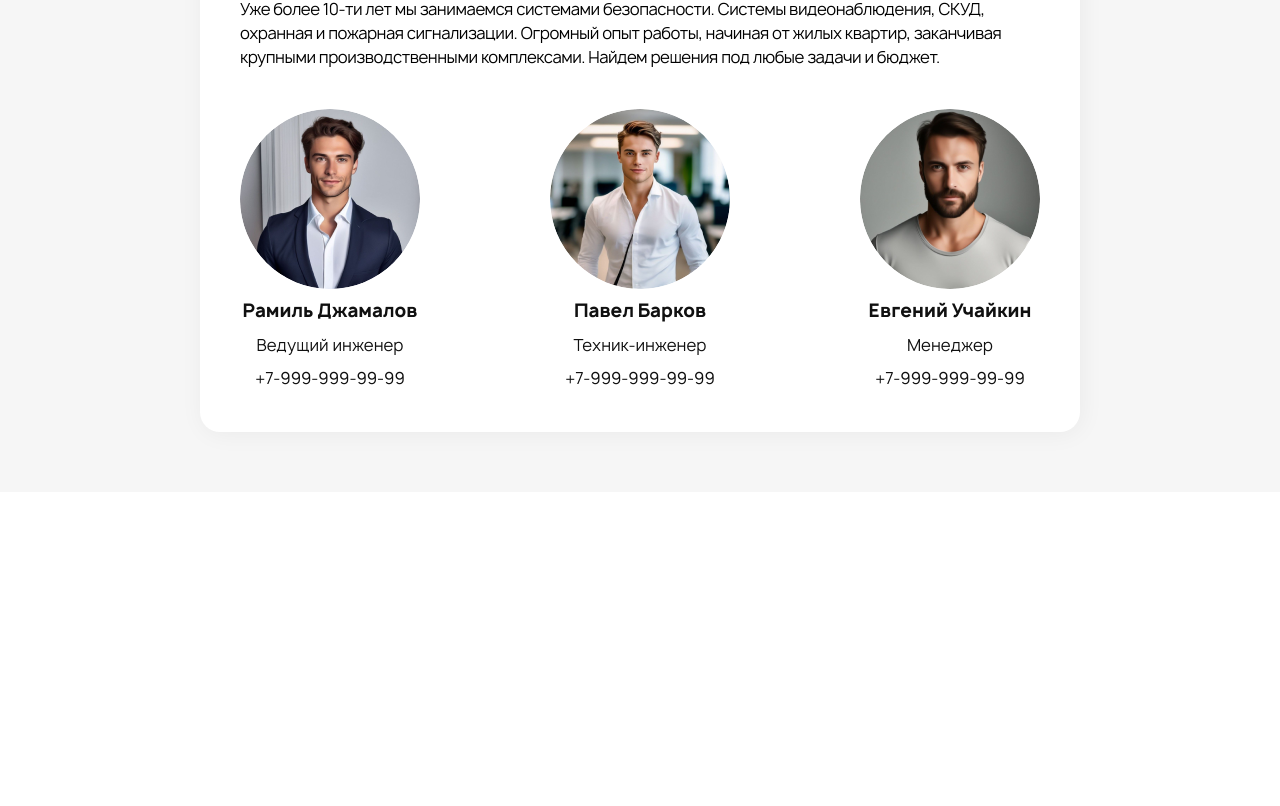
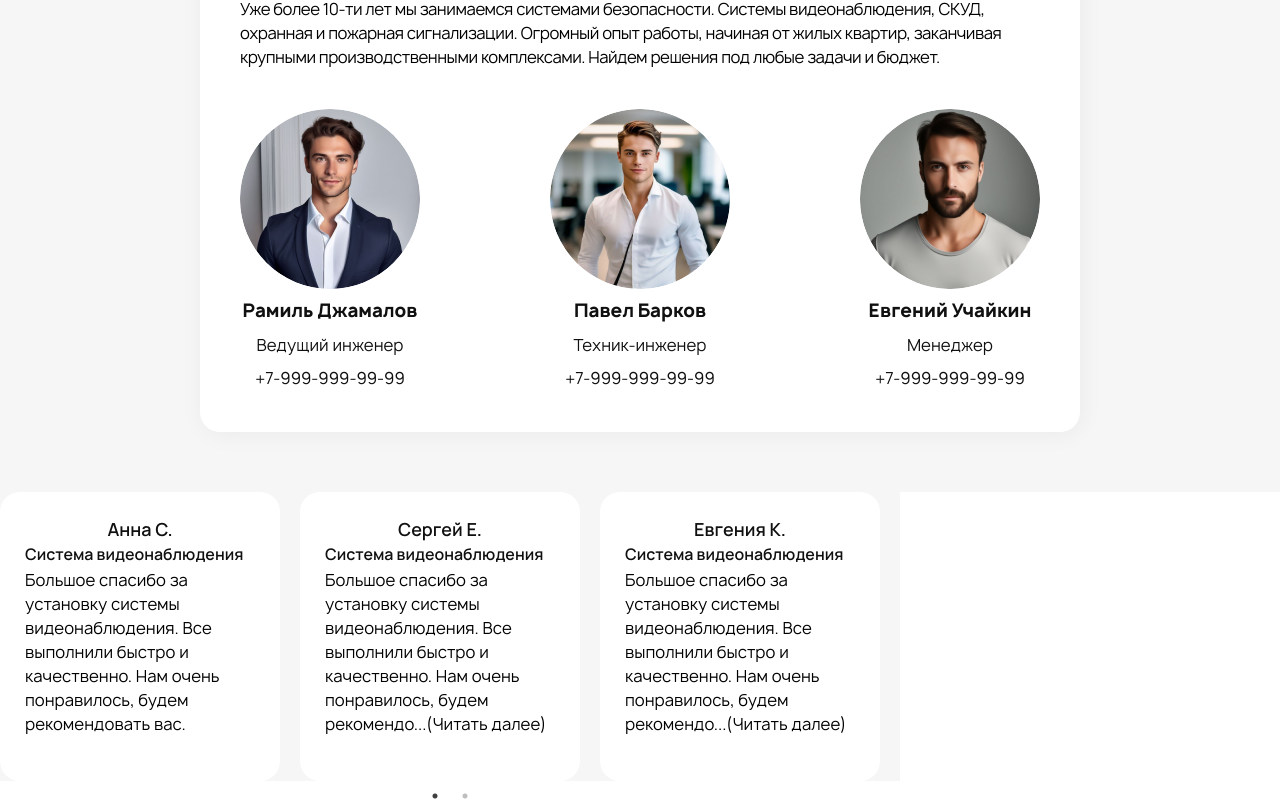
Before and after one commit to NSecuritySolutions/frontend, a React (Vite) app: page / in a window 1280 px wide. Shown: the part 716-1522 px from the top of the page. Before the commit the page ends 1208 px from the top, so only its background shows below. Built offline with nearby package versions, Linux system fonts and the light colour scheme.

Commit message:
Feat: carousel and card component

```diff
--- a/package.json
+++ b/package.json
@@ -19,6 +19,8 @@
     "react-dom": "^18.2.0",
     "react-redux": "^9.1.0",
     "react-router-dom": "^6.22.3",
+    "react-slick": "^0.30.2",
+    "slick-carousel": "^1.8.1",
     "styled-components": "^6.1.8"
   },
   "devDependencies": {
--- a/src/pages/MainPage/ui/MainPage.tsx
+++ b/src/pages/MainPage/ui/MainPage.tsx
@@ -1,3 +1,4 @@
+import ReviewsCarousel from 'src/shared/components/ProjectReviews/ui/ReviewsCarousel';
 import { OurTeam } from 'src/widgets/OurTeam';
 import { ProjectStage } from 'src/widgets/ProjectStage';
 
@@ -5,7 +6,8 @@ const MainPage = () => {
   return (
     <>
       <ProjectStage />
-      <OurTeam></OurTeam>
+      <OurTeam />
+      <ReviewsCarousel />
     </>
   );
 };
--- /dev/null
+++ b/src/shared/components/ProjectReviews/index.ts
@@ -0,0 +1,3 @@
+import ManagerCard from './ui/ReviewsCarousel';
+
+export { ManagerCard };
--- /dev/null
+++ b/src/shared/components/ProjectReviews/ui/ReviewsCarousel.tsx
@@ -0,0 +1,64 @@
+import Slider from 'react-slick';
+import 'slick-carousel/slick/slick.css';
+import 'slick-carousel/slick/slick-theme.css';
+import { projectReviews } from '../../../constants/texts/reviews.ts';
+import {
+  ReviewsContainer,
+  SliderContainer,
+  ReviewsTitle,
+  ReviewsParagraph,
+  ReviewsText
+} from './styled.ts';
+
+const ReviewsCarousel = () => {
+  const settings = {
+    className: 'slide555',
+    dots: true,
+    infinite: true,
+    speed: 100,
+    slidesToShow: 3,
+    slidesToScroll: 3,
+    lazyLoad: true,
+    responsive: [
+      {
+        breakpoint: 1300,
+        settings: {
+          slidesToShow: 3,
+          slidesToScroll: 3,
+          infinite: true,
+          dots: true
+        }
+      },
+      {
+        breakpoint: 900,
+        settings: {
+          slidesToShow: 2,
+          slidesToScroll: 2,
+          initialSlide: 2
+        }
+      },
+      {
+        breakpoint: 619,
+        settings: {
+          slidesToShow: 1,
+          slidesToScroll: 1
+        }
+      }
+    ]
+  };
+  return (
+    <SliderContainer className="slider-container">
+      <Slider {...settings}>
+        {projectReviews.map((item, i) => (
+          <ReviewsContainer className="slick-slide" key={i}>
+            <ReviewsTitle>{item.name}</ReviewsTitle>
+            <ReviewsParagraph>{item.product}</ReviewsParagraph>
+            <ReviewsText>{item.review}</ReviewsText>
+          </ReviewsContainer>
+        ))}
+      </Slider>
+    </SliderContainer>
+  );
+};
+
+export default ReviewsCarousel;
--- /dev/null
+++ b/src/shared/components/ProjectReviews/ui/styled.ts
@@ -0,0 +1,44 @@
+import colors from 'src/shared/constants/colors';
+import 'slick-carousel/slick/slick.css';
+import 'slick-carousel/slick/slick-theme.css';
+import styled from 'styled-components';
+
+const SliderContainer = styled.div`
+  max-width: 900px;
+  width: 100%;
+  background-color: #f6f6f6;
+`;
+const ReviewsContainer = styled.article`
+  border-radius: 20px;
+  padding: 25px;
+  max-width: 280px;
+  width: 100%;
+  height: 289px;
+  background-color: #fff;
+  font-family: Manrope, sans-serif;
+`;
+
+const ReviewsTitle = styled.h3`
+  font-weight: 600;
+  font-size: 18px;
+  text-align: center;
+`;
+
+const ReviewsParagraph = styled.span`
+  font-weight: 600;
+  font-size: 16px;
+  text-align: center;
+`;
+
+const ReviewsText = styled.p`
+  font-weight: 400;
+  font-size: 16px;
+`;
+
+export {
+  ReviewsContainer,
+  SliderContainer,
+  ReviewsTitle,
+  ReviewsParagraph,
+  ReviewsText
+};
--- /dev/null
+++ b/src/shared/constants/texts/reviews.ts
@@ -0,0 +1,39 @@
+import { TProjectReviews } from './types';
+
+export const projectReviews: TProjectReviews[] = [
+  {
+    id: 1,
+    name: 'Анна С.',
+    product: 'Система видеонаблюдения',
+    review:
+      'Большое спасибо за установку системы видеонаблюдения. Все выполнили быстро и качественно. Нам очень понравилось, будем рекомендовать вас.'
+  },
+  {
+    id: 2,
+    name: 'Сергей Е.',
+    product: 'Система видеонаблюдения',
+    review:
+      'Большое спасибо за установку системы видеонаблюдения. Все выполнили быстро и качественно. Нам очень понравилось, будем рекомендо...(Читать далее)'
+  },
+  {
+    id: 3,
+    name: 'Евгения К.',
+    product: 'Система видеонаблюдения',
+    review:
+      'Большое спасибо за установку системы видеонаблюдения. Все выполнили быстро и качественно. Нам очень понравилось, будем рекомендо...(Читать далее)'
+  },
+  {
+    id: 4,
+    name: 'Анна С.',
+    product: 'Система видеонаблюдения',
+    review:
+      'Большое спасибо за установку системы видеонаблюдения. Все выполнили быстро и качественно. Нам очень понравилось, будем рекомендовать вас.'
+  },
+  {
+    id: 5,
+    name: 'Сергей Е.',
+    product: 'Система видеонаблюдения',
+    review:
+      'Большое спасибо за установку системы видеонаблюдения. Все выполнили быстро и качественно. Нам очень понравилось, будем рекомендовать вас.'
+  }
+];
--- a/src/shared/constants/texts/types.ts
+++ b/src/shared/constants/texts/types.ts
@@ -2,6 +2,12 @@ export type TProjectMilestones = {
   id: number;
   title: string;
   text: string;
+};
+export type TProjectReviews = {
+  id: number;
+  name: string;
+  product: string;
+  review: string;
 };
 
 export type TTeamContacts = {
```
Also changed, not shown: 1 other file (tests, documents, lock files or other folders).
